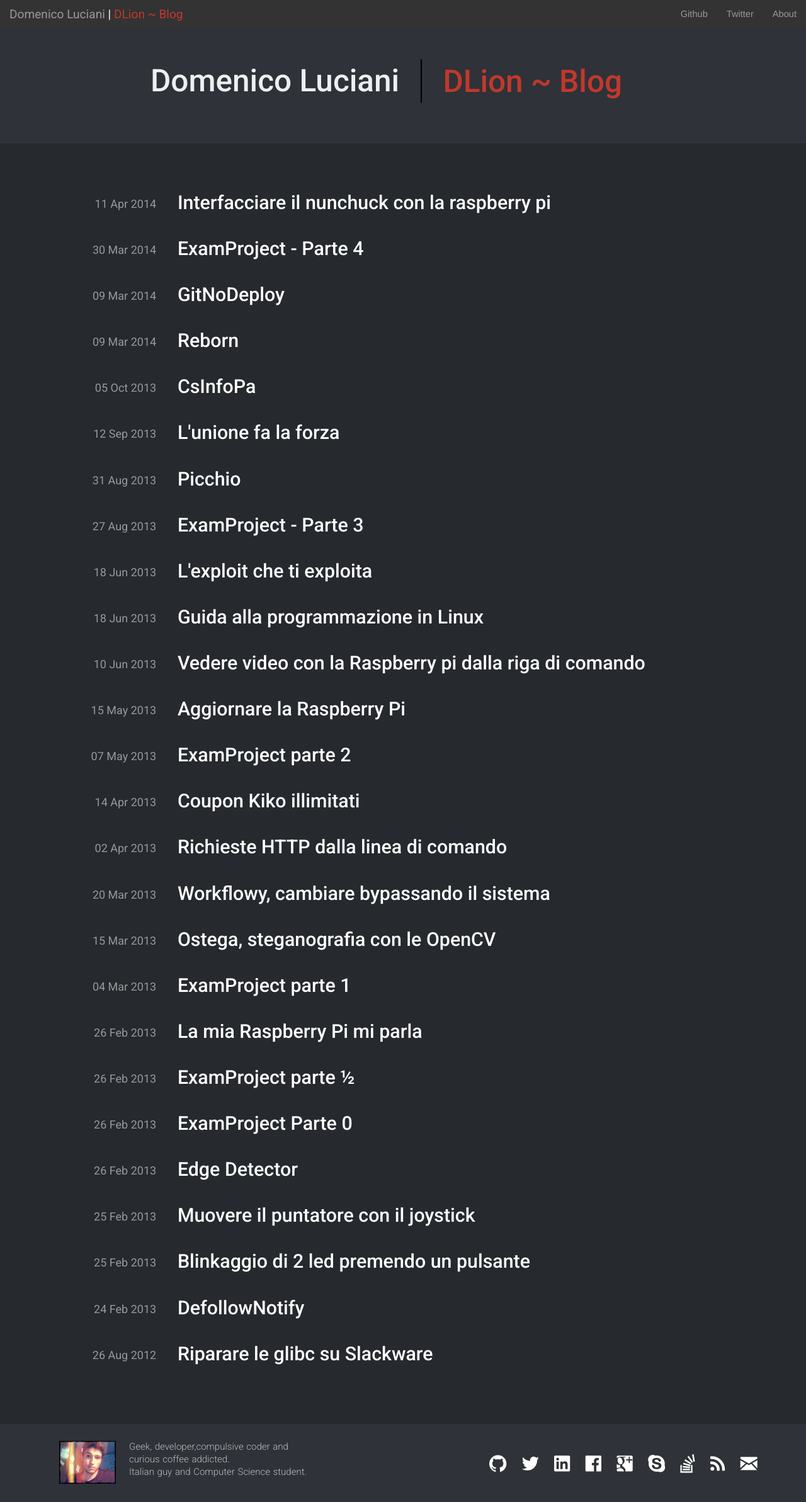
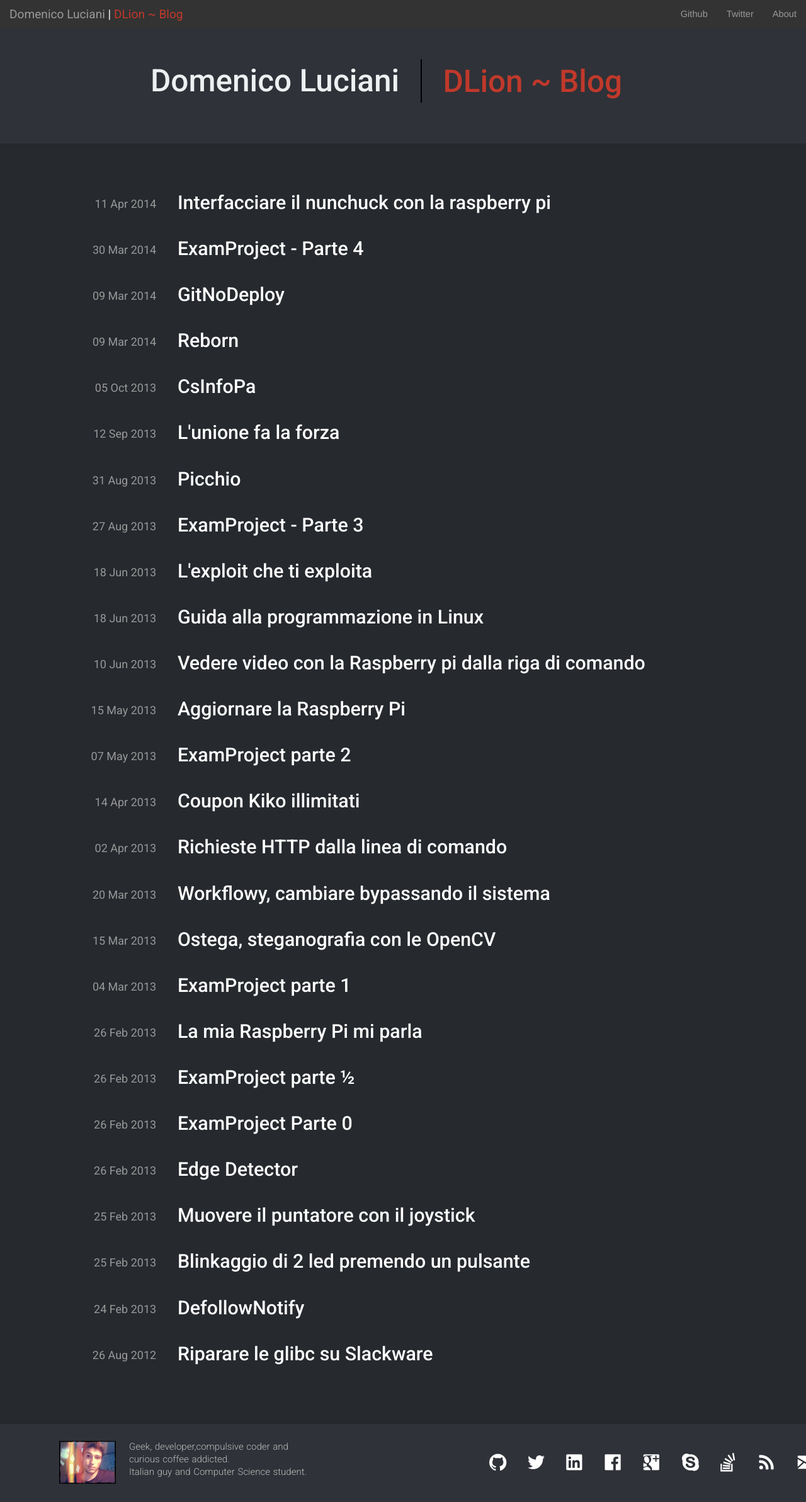
Before and after one commit to dlion/dlion.github.io, a Jekyll site: the page built from index.html, in a window 1280 px wide. Shown: the whole page at 63% size. Built offline with Jekyll 4.4.1, drawn with Linux system fonts in a browser that asks for light colours; Markdown is read by kramdown in place of the engine named in the settings.

Commit message:
Home first try finished

```diff
--- a/index.html
+++ b/index.html
@@ -101,34 +101,54 @@
                     </div>
                 </div>
             </div>
-            <div class="large-6 columns iconsFooter">
+            <div class="large-6 columns  iconsFooter">
+                <ul class="small-block-grid-1 large-block-grid-9">
+                    <li>
                         <a href="https://github.com/DLion" target="_blank">
                             <i class="fi-social-github"></i>
                         </a>
+                    </li>
+                    <li>
                         <a href="https://twitter.com/dlion92" target="_blank">
                             <i class="fi-social-twitter"></i>
                         </a>
+                    </li>
+                    <li>
                         <a href="https://linkedin.com/in/dlion/" target="_blank">
                             <i class="fi-social-linkedin"></i>
                         </a>
+                    </li>
+                    <li>
                         <a href="https://facebook.com/dlion.smagen/" target="_blank">
                             <i class="fi-social-facebook"></i>
                         </a>
+                    </li>
+                    <li>
                         <a href="https://plus.google.com/u/0/+DomenicoLeoneLuciani" target="_blank">
                             <i class="fi-social-google-plus"></i>
                         </a>
+                    </li>
+                    <li>
                         <a href="skype:dlion92">
                             <i class="fi-social-skype"></i>
                         </a>
+                    </li>
+                    <li>
                         <a href="http://stackoverflow.com/users/1633187/domenico-leone-luciani" target="_blank">
                             <i class="fi-social-stack-overflow"></i>
                         </a>
+                    </li>
+                    <li>
                         <a href="{{site.url}}/feed/" target="_blank">
                             <i class="fi-rss"></i>
                         </a>
+                    </li>
+                    <li>
                         <a href="mailto:domenicoleoneluciani@gmail.com">
                             <i class="fi-mail"></i>
                         </a>
+                    </li>
+                </ul>
             </div>
         </div>
     </div>
--- a/public/css/custom.css
+++ b/public/css/custom.css
@@ -81,6 +81,14 @@
     background: none repeat scroll 0px 0px #2F3238;
 }
 
+.aboutFooter {
+    color: #BBB;
+}
+
+.footer {
+     border-top: 1px solid #242424;
+}
+
 /* Large, XLarge */
 @media only screen and (min-width: 64.063em) and (max-width: 120em) {
 
@@ -138,11 +146,10 @@
     .footer {
         margin-top: 80px;
         height: 125px;
-        border-top: 1px solid #242424;
     }
 
     .iconsFooter {
-        margin-top: 45px;
+        margin-top: 35px;
         margin-right: -110px;
     }
 
@@ -165,7 +172,6 @@
 
     .aboutFooter {
         margin-top: 26px;
-        color: #BBB;
         margin-left: -30px;
         word-spacing: 1px;
     }
@@ -196,7 +202,12 @@
      */
     .container {
         margin-bottom: 24px;
-        padding-bottom: 15px
+        padding-bottom: 15px;
+        border-bottom: 1px solid #242424;
+    }
+
+    .primoPiano .dataPrimoPiano {
+        margin-bottom: -5px;
     }
 
     /*
@@ -213,4 +224,44 @@
     .sharePost {
         margin: 30px 0 40px;
     }
+
+    .footer {
+        margin-top: 30px;
+    }
+
+    .picFooter img {
+        margin-top: 30px;
+        width: 190px;
+        margin-left: 30px;
+    }
+
+    .aboutFooter p {
+        font-size: 15px;
+        word-spacing: 0.02em;
+        margin-top: 18px;
+     }
+
+    .iconsFooter .fi-social-github,
+    .iconsFooter .fi-social-twitter,
+    .iconsFooter .fi-social-linkedin,
+    .iconsFooter .fi-social-facebook,
+    .iconsFooter .fi-social-skype,
+    .iconsFooter .fi-social-stack-overflow,
+    .iconsFooter .fi-social-google-plus,
+    .iconsFooter .fi-mail,
+    .iconsFooter .fi-rss {
+        font-size: 137px;
+    }
+
+    .iconsFooter a {
+        padding-left: 10px;
+    }
+
+    .iconsFooter ul {
+        list-style-type: none;
+    }
+
+    .iconsFooter ul li a {
+        padding-left: 80px;
+    }
 }
```
Lines whose indentation alone changed are shown as unchanged.
